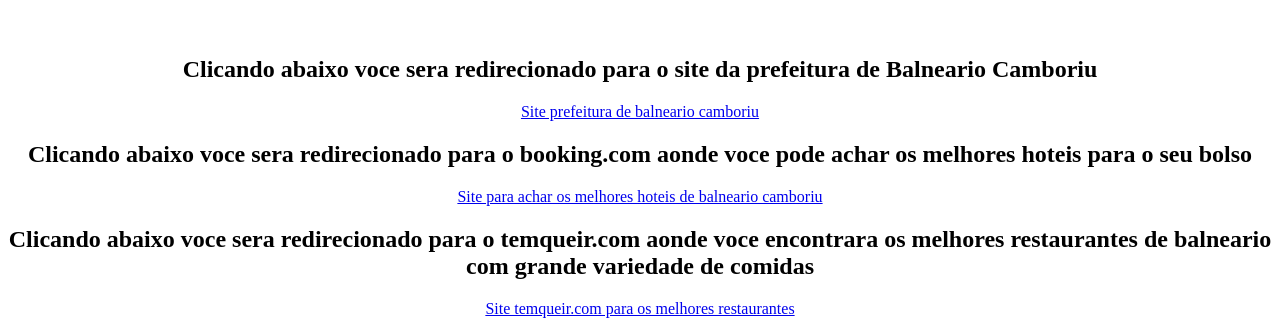
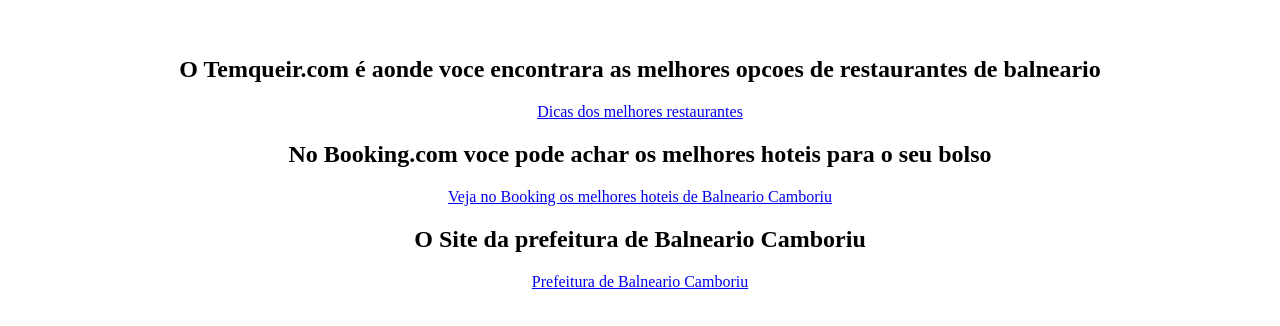
Before and after one commit to Thifj/Balneariocamboriu, a plain HTML site: page index.html in a window 1280 px wide. Shown: the part 652-978 px from the top of the page. After the commit the page ends 951 px from the top, so only its background shows below. Drawn offline with Linux system fonts and the light colour scheme.

Commit message:
Commit ajeitando o site

```diff
--- a/index.html
+++ b/index.html
@@ -20,13 +20,16 @@
 	<center><img src="./img/dicas.jpeg" width="130" alt="imagem de dica" title="Dicas"></center>
 	<center><h1>Veja agora aqui em baixo dicas para voce!</h1></center><br>
 
+	<center><h2>O Temqueir.com é aonde voce encontrara as melhores opcoes de restaurantes de balneario</h2></center>
+	<center><a href="https://www.temqueir.com.br/2019/04/onde-comer-em-balneario-camboriu.html" target="_blank">Dicas dos melhores restaurantes</a></center>
 
-	<center><h2>Clicando abaixo voce sera redirecionado para o site da prefeitura de Balneario Camboriu</h2></center>
-	<center><a href="https://www.bc.sc.gov.br" target="_blank">Site prefeitura de balneario camboriu</a></center>
+	<center><h2>No Booking.com voce pode achar os melhores hoteis para o seu bolso</h2></center>
+	<center><a href="https://www.booking.com/city/br/balneario-de-camboriu.pt-br.html?aid=1702940;label=balneario-de-camboriu-GOm0GnyFkuQpNBdr3uwJjAS525510289569:pl:ta:p1:p2:ac:ap:neg:fi:tikwd-384581991968:lp9102260:li:dec:dm:ppccp=UmFuZG9tSVYkc2RlIyh9YcpDr58xwogAwmVmCRFhsnQ;ws=&gad=1&gclid=CjwKCAjw3oqoBhAjEiwA_UaLtjXEmfnwpDYgNEqIpP4t7OmfTHw1uhb_R3Sb9GixYAWa5oe2jkdODBoCjxIQAvD_BwE" target="_blank">Veja no Booking os melhores hoteis de Balneario Camboriu</a></center>
 
-	<center><h2>Clicando abaixo voce sera redirecionado para o booking.com aonde voce pode achar os melhores hoteis para o seu bolso</h2></center>
-	<center><a href="https://www.booking.com/city/br/balneario-de-camboriu.pt-br.html?aid=1702940;label=balneario-de-camboriu-GOm0GnyFkuQpNBdr3uwJjAS525510289569:pl:ta:p1:p2:ac:ap:neg:fi:tikwd-384581991968:lp9102260:li:dec:dm:ppccp=UmFuZG9tSVYkc2RlIyh9YcpDr58xwogAwmVmCRFhsnQ;ws=&gad=1&gclid=CjwKCAjw3oqoBhAjEiwA_UaLtjXEmfnwpDYgNEqIpP4t7OmfTHw1uhb_R3Sb9GixYAWa5oe2jkdODBoCjxIQAvD_BwE" target="_blank">Site para achar os melhores hoteis de balneario camboriu</a></center>
+	<center><h2>O Site da prefeitura de Balneario Camboriu</h2></center>
+	<center><a href="https://www.bc.sc.gov.br" target="_blank">Prefeitura de Balneario Camboriu</a></center>
 
-	<center><h2>Clicando abaixo voce sera redirecionado para o temqueir.com aonde voce encontrara os melhores restaurantes de balneario com grande variedade de comidas</h2></center>
-	<center><a href="https://www.temqueir.com.br/2019/04/onde-comer-em-balneario-camboriu.html" target="_blank">Site temqueir.com para os melhores restaurantes</a></center>
+
+
+
 	</body>
```
